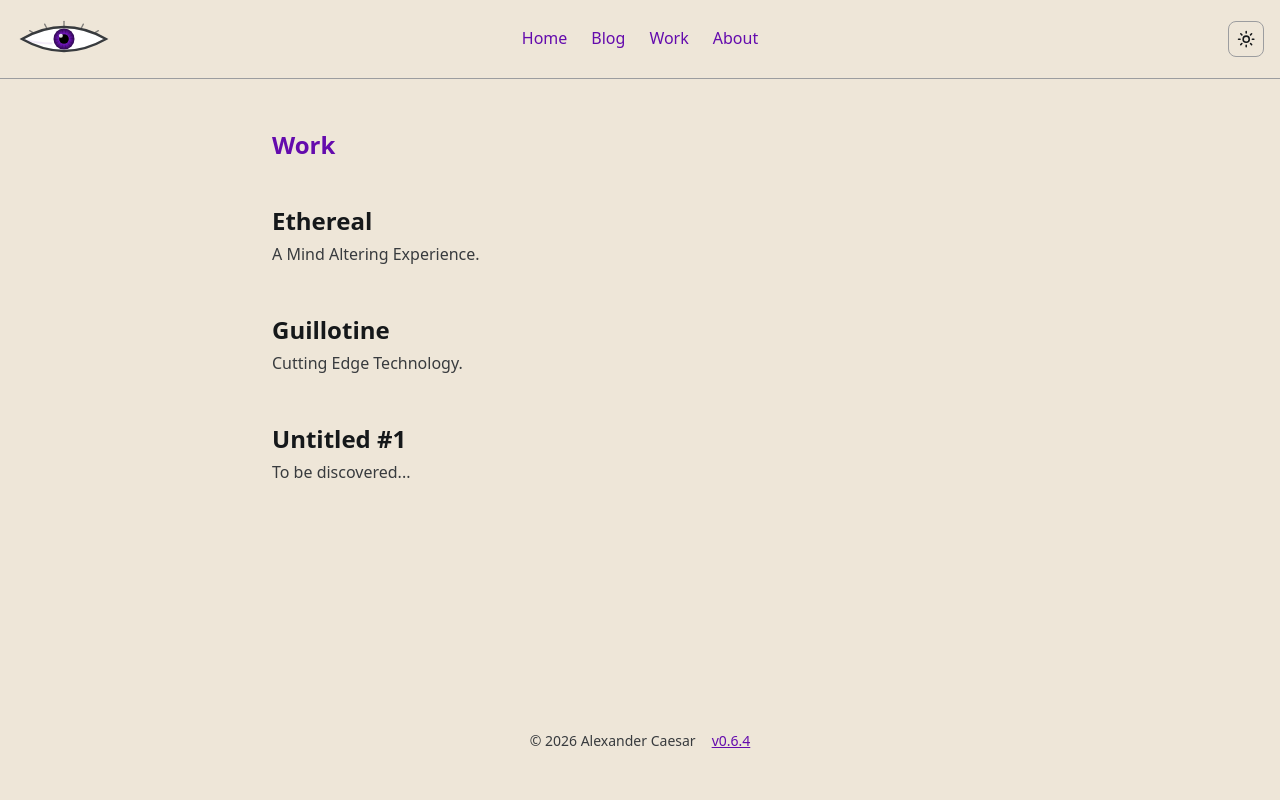
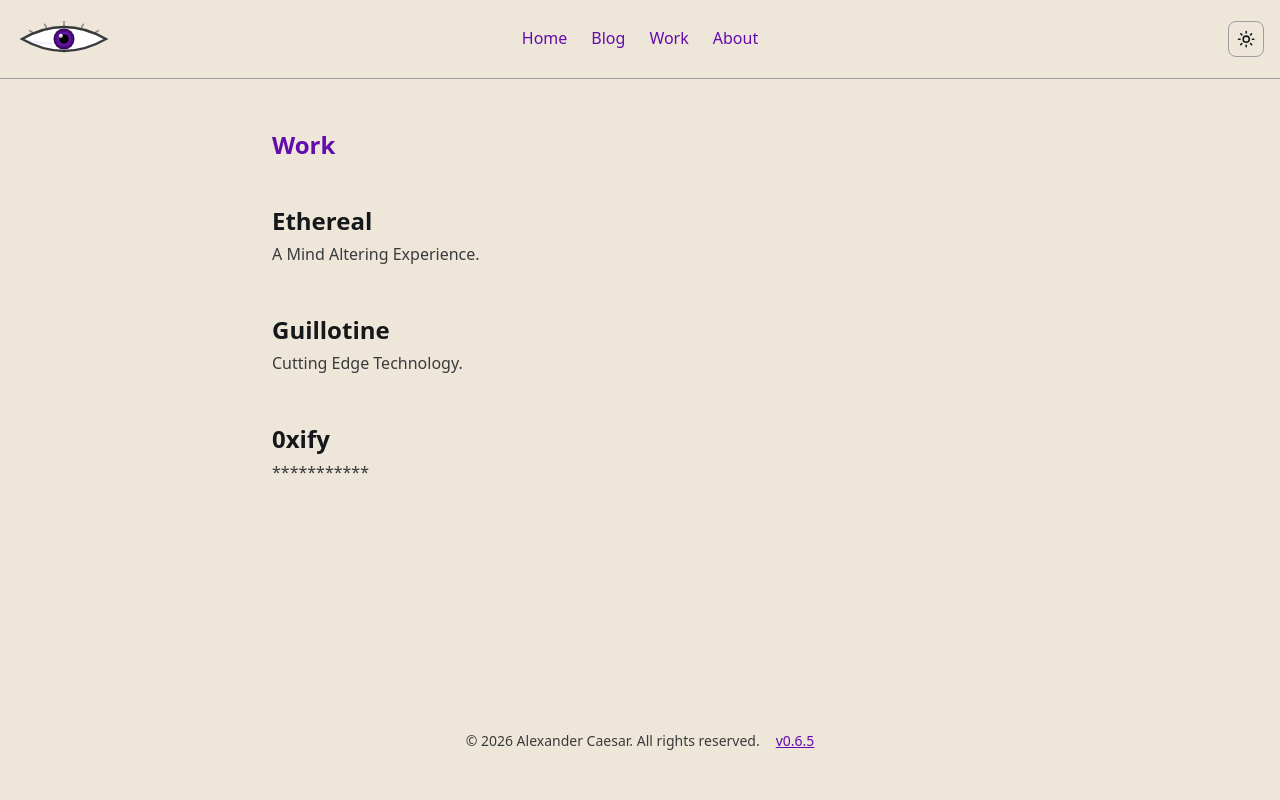
Before and after one commit to Alex-Caesar/alexcaesar.xyz, an Astro site: page /work in a window 1280 px wide. Built offline with nearby package versions, Linux system fonts and the light colour scheme; Astro itself is replaced by a stand-in of ours.

Commit message:
Fix Work page's third project still showing "Untitled #1" instead of 0xify
The homepage's NavCard and the Work page's project list were supposed to
be kept in sync (both list the same three projects), but only the
homepage's rename to "0xify" actually landed - Work's own projects array
still had the old "Untitled #1"/"To be discovered..." placeholder, and its
meta description had *also* already been updated to say "0xify" while the
visible page content hadn't, so the two disagreed with each other too.

Also added "All rights reserved" to the footer copyright line.

Version bump to 0.6.5.

Co-Authored-By: Claude Sonnet 5 <noreply@anthropic.com>

```diff
--- a/package.json
+++ b/package.json
@@ -1,7 +1,7 @@
 {
   "name": "alexcaesar.xyz",
   "type": "module",
-  "version": "0.6.4",
+  "version": "0.6.5",
   "engines": {
     "node": ">=22.12.0"
   },
--- a/src/components/Footer.astro
+++ b/src/components/Footer.astro
@@ -5,7 +5,7 @@ const year = new Date().getUTCFullYear();
 ---
 
 <footer class="site-footer">
-  <p>&copy; {year} Alexander Caesar</p>
+  <p>&copy; {year} Alexander Caesar. All rights reserved.</p>
   <p><a href="https://github.com/Alex-Caesar/alexcaesar.xyz">v{pkg.version}</a></p>
 </footer>
 
--- a/src/pages/work/index.astro
+++ b/src/pages/work/index.astro
@@ -4,7 +4,7 @@ import BaseLayout from '../../layouts/BaseLayout.astro';
 const projects = [
   { title: 'Ethereal', description: 'A Mind Altering Experience.' },
   { title: 'Guillotine', description: 'Cutting Edge Technology.' },
-  { title: 'Untitled #1', description: 'To be discovered...' },
+  { title: '0xify', description: '***********' },
 ];
 ---
 
```
Also changed, not shown: 1 other file.
